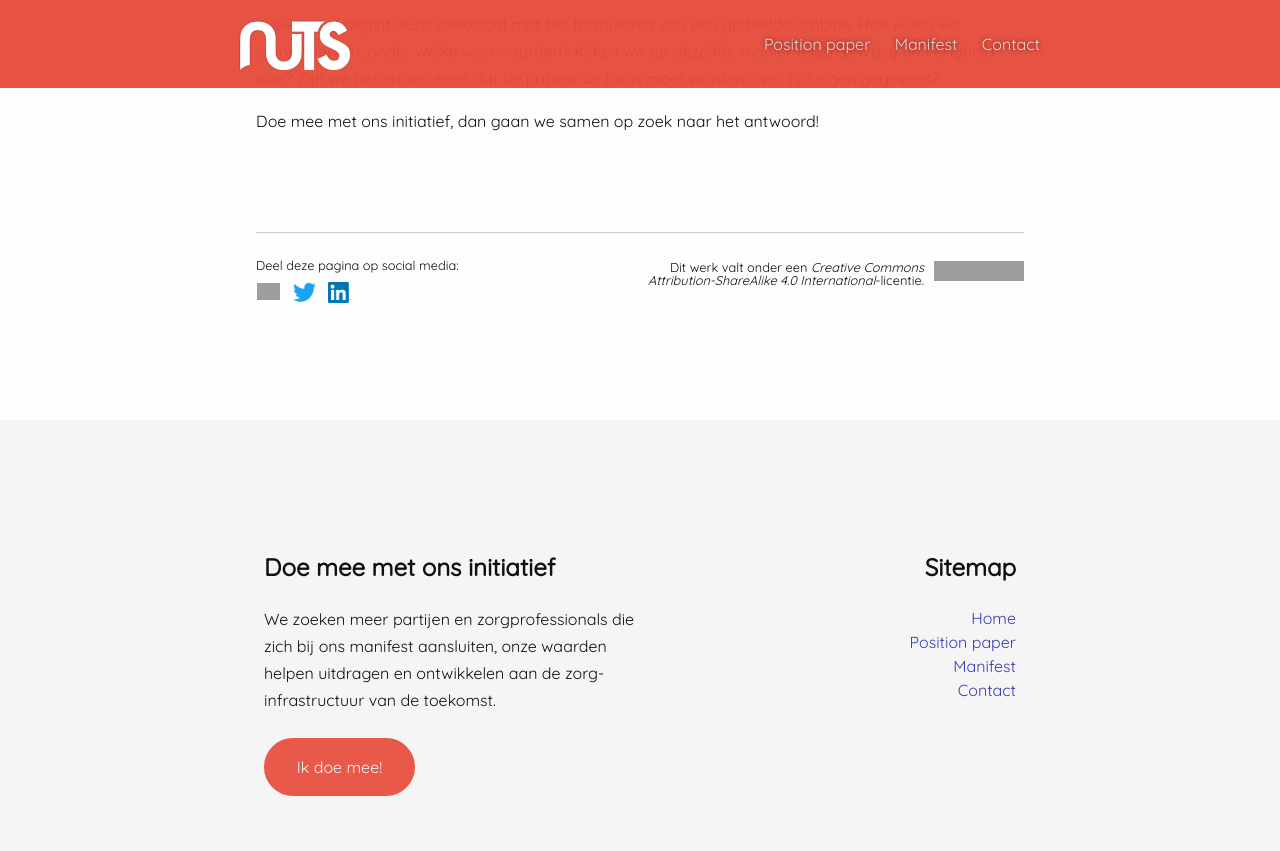
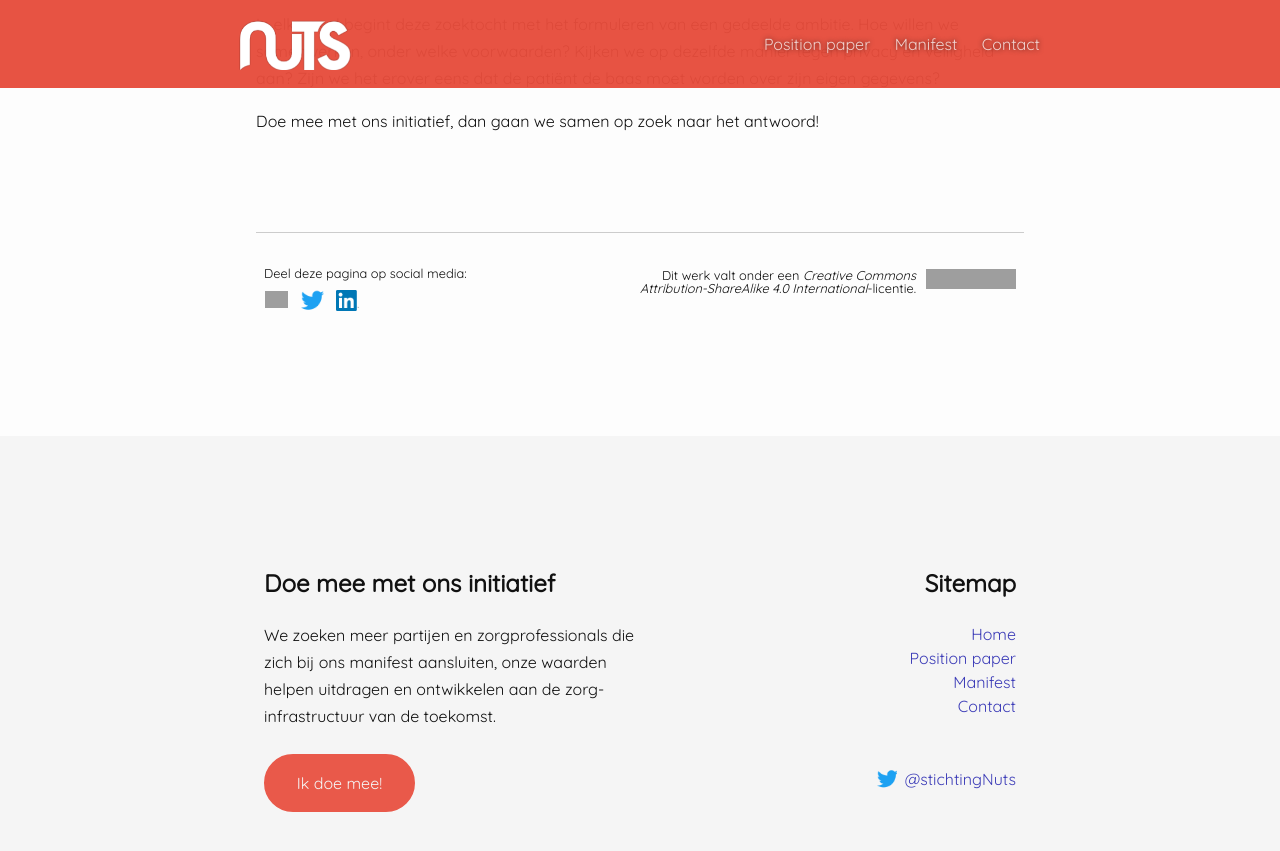
Before and after one commit to nuts-foundation/nuts-webpresence, a Jekyll site: the page built from position-paper.md, in a window 1280 px wide and 900 px high, scrolled down 2567 px. Shown: the top 851 px of the window. Built offline with Jekyll 4.4.1, drawn with Linux system fonts in a browser that asks for light colours; grey boxes are pictures that could not be loaded.

Commit message:
Add follow us on Twitter button (and clean up flex stuff)

```diff
--- a/_includes/article-footer.html
+++ b/_includes/article-footer.html
@@ -1,7 +1,7 @@
 <div class="article-footer">
   <hr/>
 
-  <div class="container">
+  <div class="wrapper">
     <div class="left">
       {%- include social-media-buttons.html -%}
     </div>
--- a/_includes/footer.html
+++ b/_includes/footer.html
@@ -26,6 +26,8 @@
             <a href="{{ 'bedankt' | relative_url }}">Bedankt</a>
           </li>
         </ul>
+
+        <p class="follow-us-on-twitter">@stichtingNuts</p>
       </div>
     </div>
   </div>
--- a/_sass/modules/_article-footer.scss
+++ b/_sass/modules/_article-footer.scss
@@ -3,8 +3,8 @@
     margin: 6em 0 1em 0;
   }
 
-  .container {
-    display: flex;
+  .wrapper {
+    @include flexbox;
     justify-content: space-between;
 
     @media only screen and (max-width: $on-palm) {
@@ -15,8 +15,7 @@
     line-height: 1em;
 
     .left, .right {
-      flex-basis: 400px;
-      flex-grow: 1;
+      @include flex(1 1 400px);
     }
   }
 }
--- a/_sass/modules/_footer.scss
+++ b/_sass/modules/_footer.scss
@@ -3,15 +3,22 @@
 
   .wrapper {
     @include flexbox;
-
     min-height: 10vh;
 
+    @media only screen and (max-width: $on-palm) {
+      flex-wrap: wrap;
+    }
+
     .left, .right {
-      @include flex(1);
+      @include flex(1 1 400px);
     }
 
     .right {
       text-align: right;
+
+      @media only screen and (max-width: $on-palm) {
+        text-align: left;
+      }
     }
   }
 
--- a/_sass/modules/_social-media-buttons.scss
+++ b/_sass/modules/_social-media-buttons.scss
@@ -30,3 +30,25 @@
   }
 
 }
+
+.follow-us-on-twitter {
+  display: inline-block;
+  margin: 3em 0 0 0;
+
+  color: $link-color;
+  cursor: pointer;
+
+  &:before {
+    content: ' ';
+    display: inline-block;
+    width: 1.2em;
+    height: 1.2em;
+    margin: 0 0.5em 0 0;
+    vertical-align: text-bottom;
+
+    background-image: url('images/social-media-icons/twitter.png');
+    background-position: left;
+    background-repeat: no-repeat;
+    background-size: contain;
+  }
+}
--- a/assets/javascripts/social-media-buttons.js
+++ b/assets/javascripts/social-media-buttons.js
@@ -17,5 +17,6 @@
   bindSocialClick('.social-media-buttons .facebook', 'https://www.facebook.com/sharer/sharer.php?u=' + pageUrl);
   bindSocialClick('.social-media-buttons .twitter',  'https://twitter.com/intent/tweet?url=' + pageUrl + '&text=' + encodeURIComponent('Wat een goed idee! #nuts'));
   bindSocialClick('.social-media-buttons .linkedin', 'https://www.linkedin.com/shareArticle?mini=true&url=' + pageUrl);
+  bindSocialClick('.follow-us-on-twitter',           'https://twitter.com/intent/follow?screen_name=stichtingnuts');
 
 });
```
